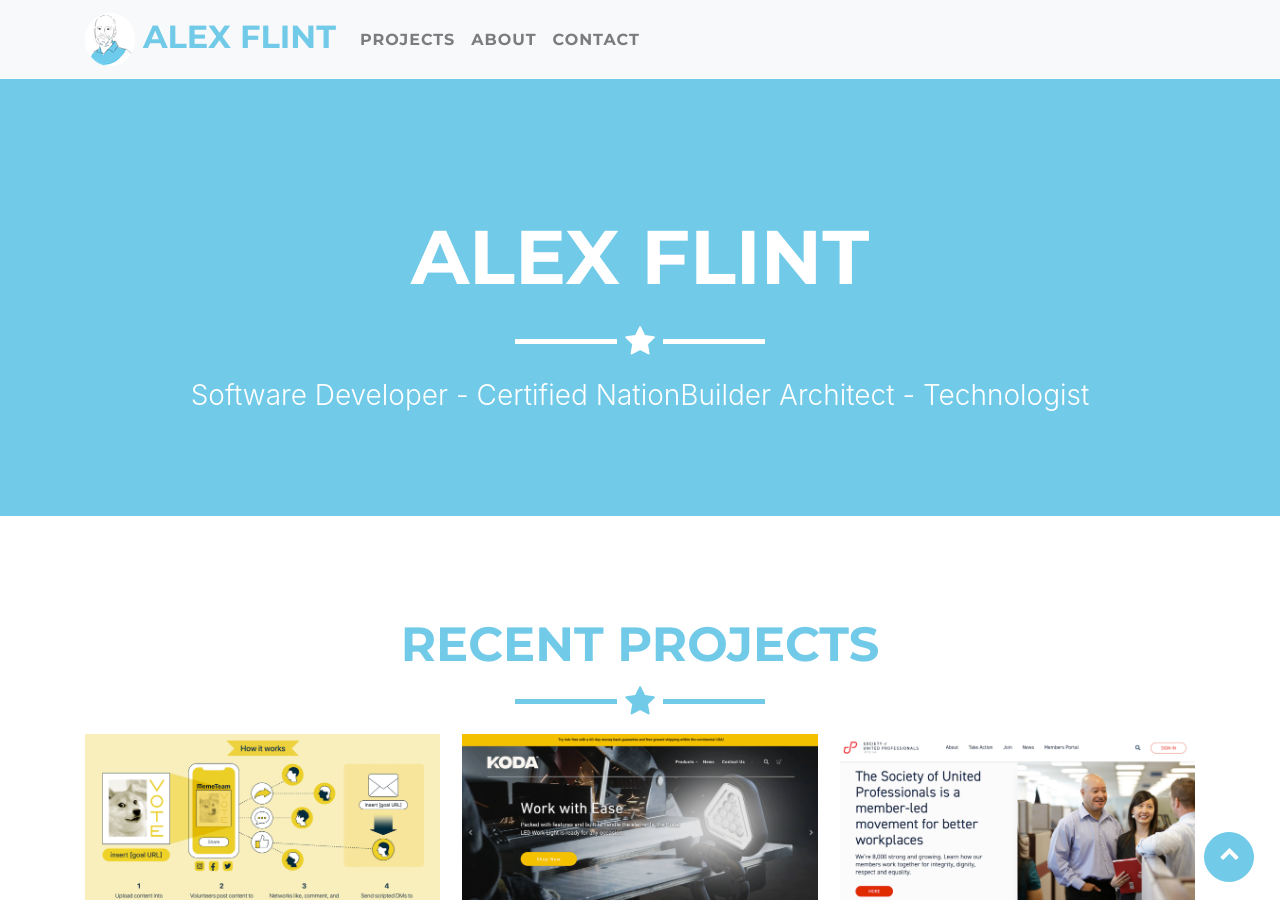
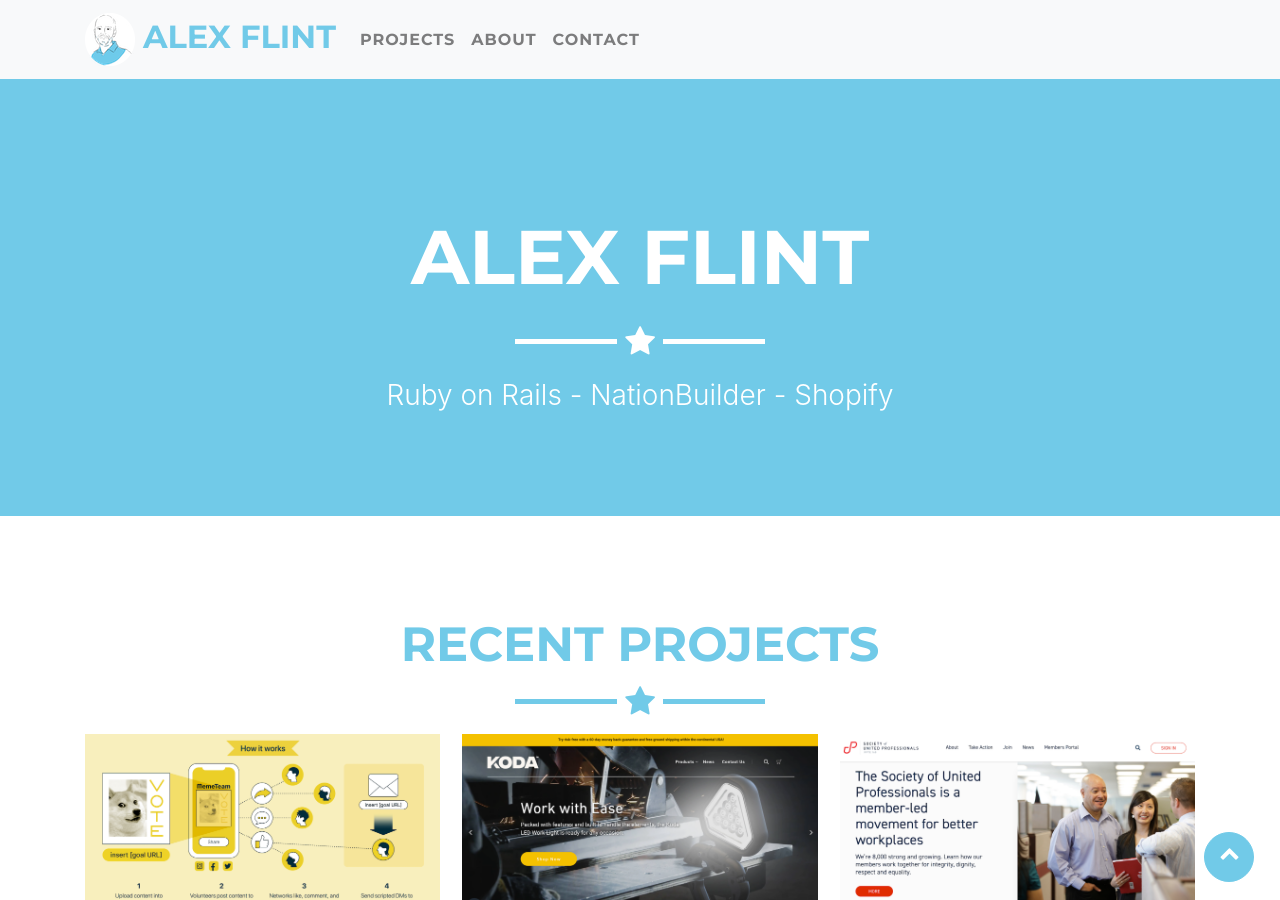
Before and after one commit to acflint/acflint.github.io, a Jekyll site: the page built from _posts/2014-07-18-project-1.markdown, in a window 1280 px wide and 900 px high. Built offline with Jekyll 4.4.1, drawn with Linux system fonts in a browser that asks for light colours.

Commit message:
updated header

```diff
--- a/_config.yml
+++ b/_config.yml
@@ -4,8 +4,8 @@ email: me@alexf.ca
 formspree_code: xdopgrja
 url: https://alexf.ca
 description: "I am a Software Developer specializing in Ruby on Rails, NationBuilder and Shopify."
-keywords: "software developer, nationbuilder, shopify, ruby on rails"
-skills: "Software Developer - Certified NationBuilder Architect - Technologist"
+keywords: "software developer, nationbuilder architect, shopify developer, ruby on rails"
+skills: "Ruby on Rails - NationBuilder - Shopify"
 meta_author: Alex Flint
 
 # Google webmaster tools
```
Also changed, not shown: 1 other file.
